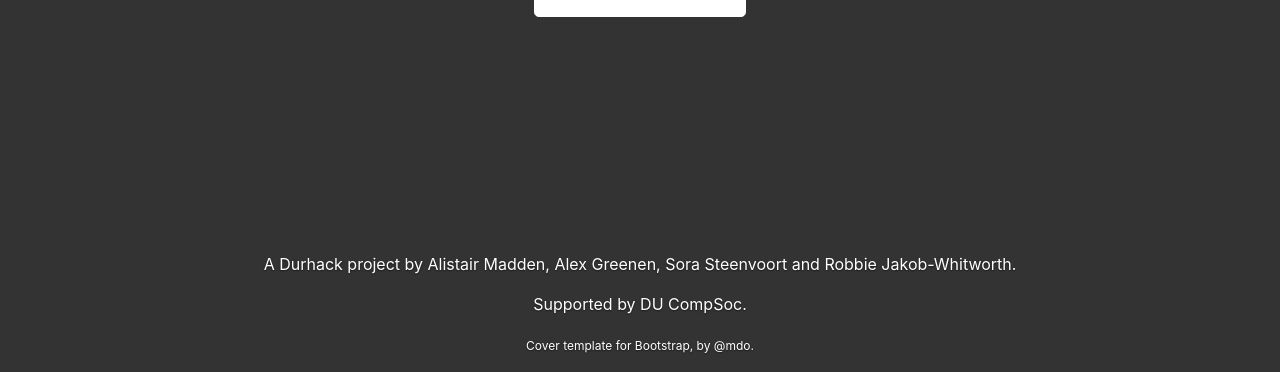
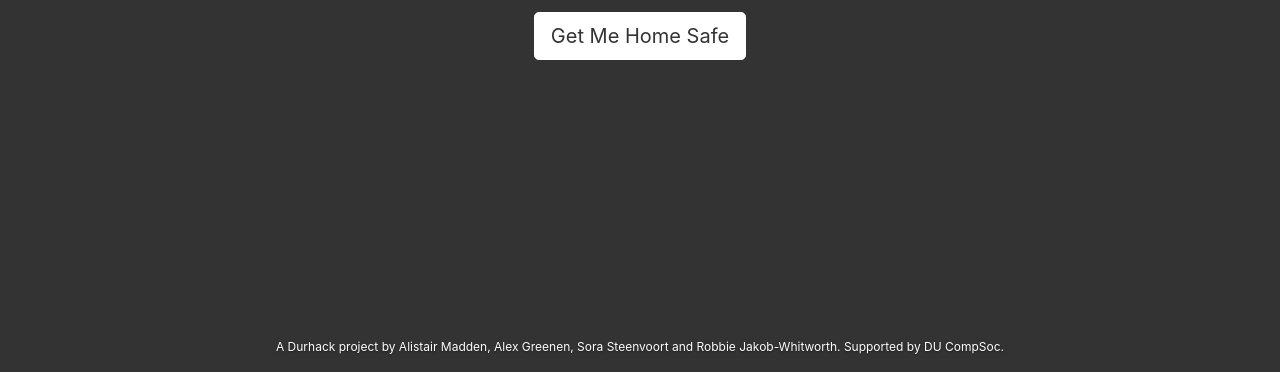
Before and after one commit to AXGreenen/Durhack-RAA, a website: page Public/index.html in a window 1280 px wide. Shown: the part 428-800 px from the top of the page. Drawn offline with nearby package versions, Linux system fonts and the light colour scheme; some packages are replaced by stand-ins of ours.

Commit message:
Squashed down footer

```diff
--- a/Public/index.css
+++ b/Public/index.css
@@ -108,3 +108,7 @@ input {
   background: #333;
   color: #eee;
 }
+
+.mastfoot p {
+  font-size:12px;
+}
--- a/Public/index.html
+++ b/Public/index.html
@@ -30,10 +30,7 @@
 
   <div class="mastfoot">
     <div class="inner">
-      <p>A <a href="http://durhack.com">Durhack</a> project by Alistair Madden, Alex Greenen, Sora Steenvoort and <a href="http://robbie.xyz">Robbie Jakob-Whitworth</a>.</p>
-      <p>Supported by <a href="http://compsoc.io">DU CompSoc</a>.</p>
-      <p><span style="font-size:12px;">Cover template for <a href="https://getbootstrap.com">Bootstrap</a>, by <a
-        href="https://twitter.com/mdo">@mdo</a>.</span></p>
+      <p>A <a href="http://durhack.com">Durhack</a> project by Alistair Madden, Alex Greenen, Sora Steenvoort and <a href="http://robbie.xyz">Robbie Jakob-Whitworth</a>. Supported by <a href="http://compsoc.io">DU CompSoc</a>.</p>
     </div>
   </div>
 
```
Also changed, not shown: Public/Lighting/lighting.html (+1 -4 lines), Public/heatmap/heatmap.html (+1 -4 lines), Public/litRoads/litRoads.html (+1 -2 lines).
